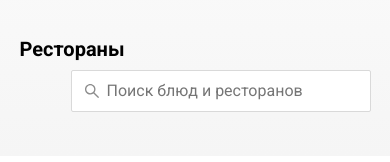
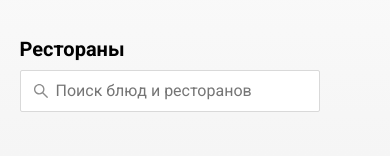
Before and after one commit to maksgd/Site_delivery, a plain HTML site: page index.html in a window 390 px wide. Shown: the part 446-608 px from the top of the page. Drawn offline with Linux system fonts and the light colour scheme; no server answers.

Commit message:
change class 'search'

```diff
--- a/css/style.css
+++ b/css/style.css
@@ -790,6 +790,10 @@ button {
 }
 
 @media (max-width: 480px) {
+    .search {
+        margin-left: 0;
+    }
+
     .modal-pricetag {
         width: 100px;
         height: 60px;
```
